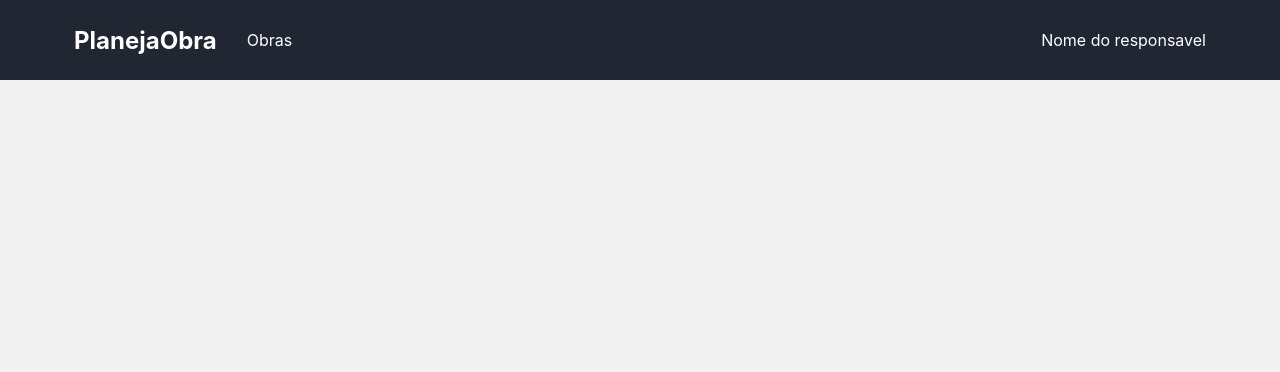
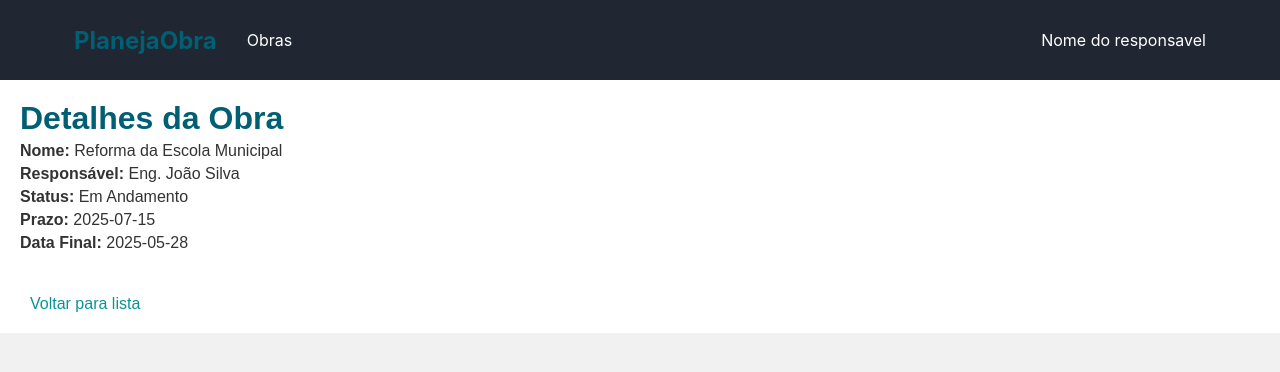
Before and after one commit to marianamarquesg/projeto-aplicado, a React (Create React App) app: page /detalhesObra/1 in a window 1280 px wide. Shown: the top 372 px of the page. Built offline with nearby package versions, Linux system fonts and the light colour scheme.

Commit message:
Suas mudanças no detalhe das obras e ajustes no App

```diff
--- a/src/App.js
+++ b/src/App.js
@@ -5,6 +5,10 @@ import Header from './components/Header/Header';
 import Obras from './Pages/ObrasCadastradas/Obras';
 // import Responsaveis from './Pages/Responsaveis/Responsaveis';
 import CadastroObra from './Pages/CadastroObra/CadastroObra';
+import DetalhesObra from './Pages/DetalhesObras/DetalhesObra';
+
+
+
 
 
 function App() {
@@ -16,6 +20,10 @@ function App() {
       <Routes>
           <Route path='/obras' element={<Obras />} />
           <Route path='/cadastroobra' element={<CadastroObra />} />
+
+          <Route path="/detalhesObra/:id" element={<DetalhesObra />} />
+
+
           {/* <Route path='/responsaveis' element={<Responsaveis />} /> */}
 
         </Routes>
--- a/src/Pages/DetalhesObras/DetalhesObra.js
+++ b/src/Pages/DetalhesObras/DetalhesObra.js
@@ -0,0 +1,77 @@
+import { useParams, Link } from 'react-router-dom';
+import './DetalhesObras.css';
+
+function DetalhesObra() {
+  const { id } = useParams();
+
+  // Simulando os dados (mesma lista com id)
+  const obras = [
+    {
+      id: 1,
+      nome: 'Reforma da Escola Municipal',
+      responsavel: 'Eng. João Silva',
+      status: 'Em Andamento',
+      prazo: '2025-07-15',
+      dataFinal: '2025-05-28'
+    },
+    {
+      id: 2,
+      nome: 'Construção do Posto de Saúde',
+      responsavel: 'Arq. Marina Costa',
+      status: 'Finalizada',
+      prazo: '2025-05-30',
+      dataFinal: '2025-05-28'
+    },
+    {
+      id: 3,
+      nome: 'Duplicação da Avenida Central',
+      responsavel: 'Eng. Carlos Lima',
+      status: 'Atrasada',
+      prazo: '2025-06-01',
+      dataFinal: '2025-05-28'
+    },
+    {
+      id: 4,
+      nome: 'Obra da Praça do Bairro',
+      responsavel: 'Eng. Ana Ribeiro',
+      status: 'Finalizada',
+      prazo: '2025-04-20',
+      dataFinal: '2025-04-19'
+    },
+    {
+      id: 5,
+      nome: 'Construção de Creche Municipal',
+      responsavel: 'Eng. Rodrigo Melo',
+      status: 'Em Andamento',
+      prazo: '2025-09-10',
+      dataFinal: '2025-05-28'
+    }
+  ];
+
+  // Procurar a obra pelo id
+  const obra = obras.find((o) => o.id === parseInt(id));
+
+  if (!obra) {
+    return (
+      <div className="container">
+        <h2>Obra não encontrada</h2>
+        <Link to="/" className="link-voltar">Voltar</Link>
+      </div>
+    );
+  }
+
+  return (
+    <div className="container">
+      <h1>Detalhes da Obra</h1>
+      <p><strong>Nome:</strong> {obra.nome}</p>
+      <p><strong>Responsável:</strong> {obra.responsavel}</p>
+      <p><strong>Status:</strong> {obra.status}</p>
+      <p><strong>Prazo:</strong> {obra.prazo}</p>
+      <p><strong>Data Final:</strong> {obra.dataFinal}</p>
+      <br />
+      <Link to="/" className="link-voltar">Voltar para lista</Link>
+    </div>
+  );
+}
+
+export default DetalhesObra;
--- /dev/null
+++ b/src/Pages/DetalhesObras/DetalhesObras.css
@@ -0,0 +1,25 @@
+/* DetalhesObras.css */
+.container {
+  padding: 20px;
+  background-color: #ffffff;
+  color: #333;
+  font-family: Arial, sans-serif;
+}
+
+h1 {
+  color: #005f73;
+}
+
+p {
+  margin: 5px 0;
+}
+
+.link-voltar {
+  display: inline-block;
+  margin-top: 20px;
+  color: #0a9396;
+  text-decoration: none;
+}
+.link-voltar:hover {
+  text-decoration: underline;
+}
--- a/src/Pages/ObrasCadastradas/Obras.js
+++ b/src/Pages/ObrasCadastradas/Obras.js
@@ -9,6 +9,7 @@ function Obras() {
 
   const obras = [
   {
+    id: 1,
     nome: 'Reforma da Escola Municipal',
     status: 'Em Andamento',
     responsavel: 'Eng. João Silva',
@@ -16,6 +17,7 @@ function Obras() {
     dataFinal: '2025-05-28'
   },
   {
+    id: 2,
     nome: 'Construção do Posto de Saúde',
     status: 'Finalizada',
     responsavel: 'Arq. Marina Costa',
@@ -23,6 +25,7 @@ function Obras() {
     dataFinal: '2025-05-28'
   },
   {
+    id: 3,
     nome: 'Duplicação da Avenida Central',
     status: 'Atrasada',
     responsavel: 'Eng. Carlos Lima',
@@ -30,6 +33,7 @@ function Obras() {
     dataFinal: '2025-05-28'
   },
   {
+    id: 4,
     nome: 'Obra da Praça do Bairro',
     status: 'Finalizada',
     responsavel: 'Eng. Ana Ribeiro',
@@ -37,6 +41,7 @@ function Obras() {
     dataFinal: '2025-04-19'
   },
   {
+    id: 5,
     nome: 'Construção de Creche Municipal',
     status: 'Em Andamento',
     responsavel: 'Eng. Rodrigo Melo',
@@ -44,6 +49,7 @@ function Obras() {
     dataFinal: '2025-05-28'
   }
 ];
+
 
 
   const obrasFiltradas = obras.filter((obra) => {
@@ -87,7 +93,10 @@ function Obras() {
   {obrasFiltradas.length > 0 ? (
     obrasFiltradas.map((obra, index) => (
       <li className="item-lista" key={index}>
-        <p className="col col-nome">{obra.nome}</p>
+        <Link to={`/detalhesObra/${obra.id}`} className="col col-nome">
+  {obra.nome}
+</Link>
+
         {/* <p className="col col-responsavel">{obra.responsavel}</p> */}
         <p className="col col-prazo">{obra.prazo}</p>
         <p className="col col-final">{obra.dataFinal || '—'}</p>
```
Lines whose indentation alone changed are shown as unchanged.
